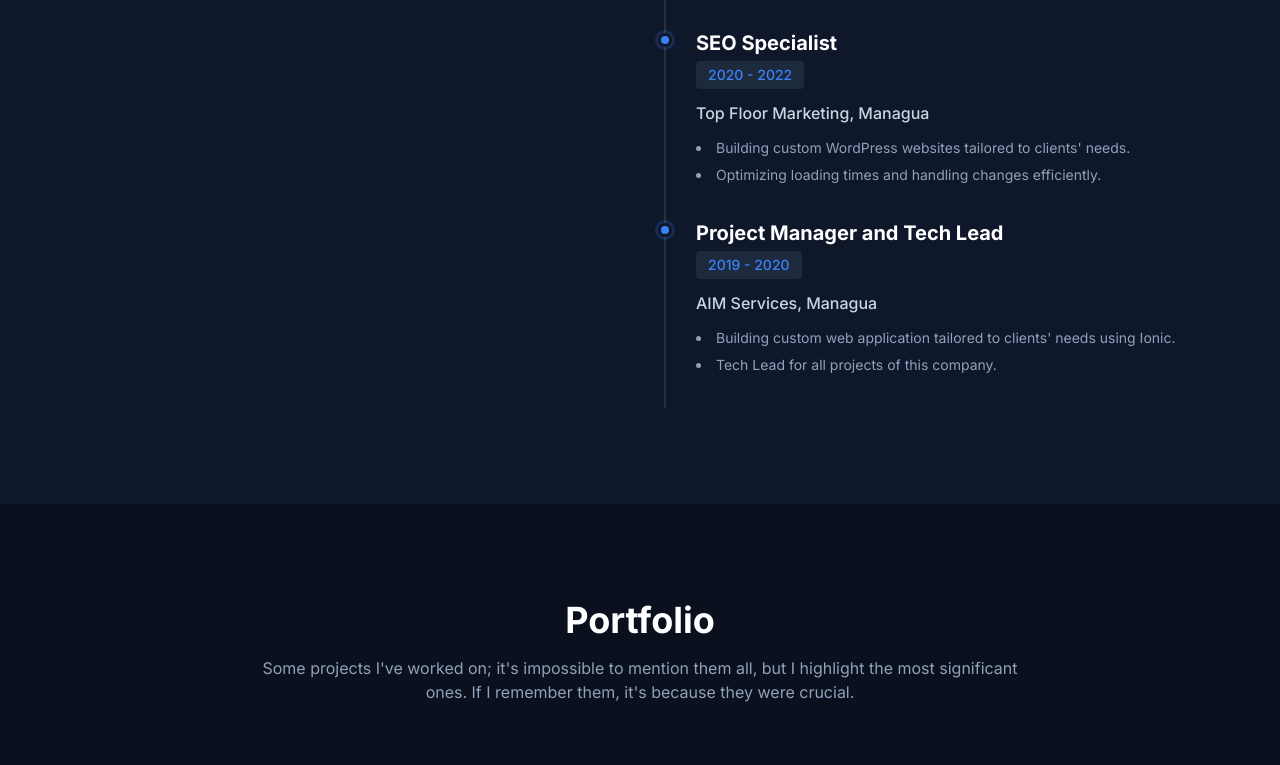
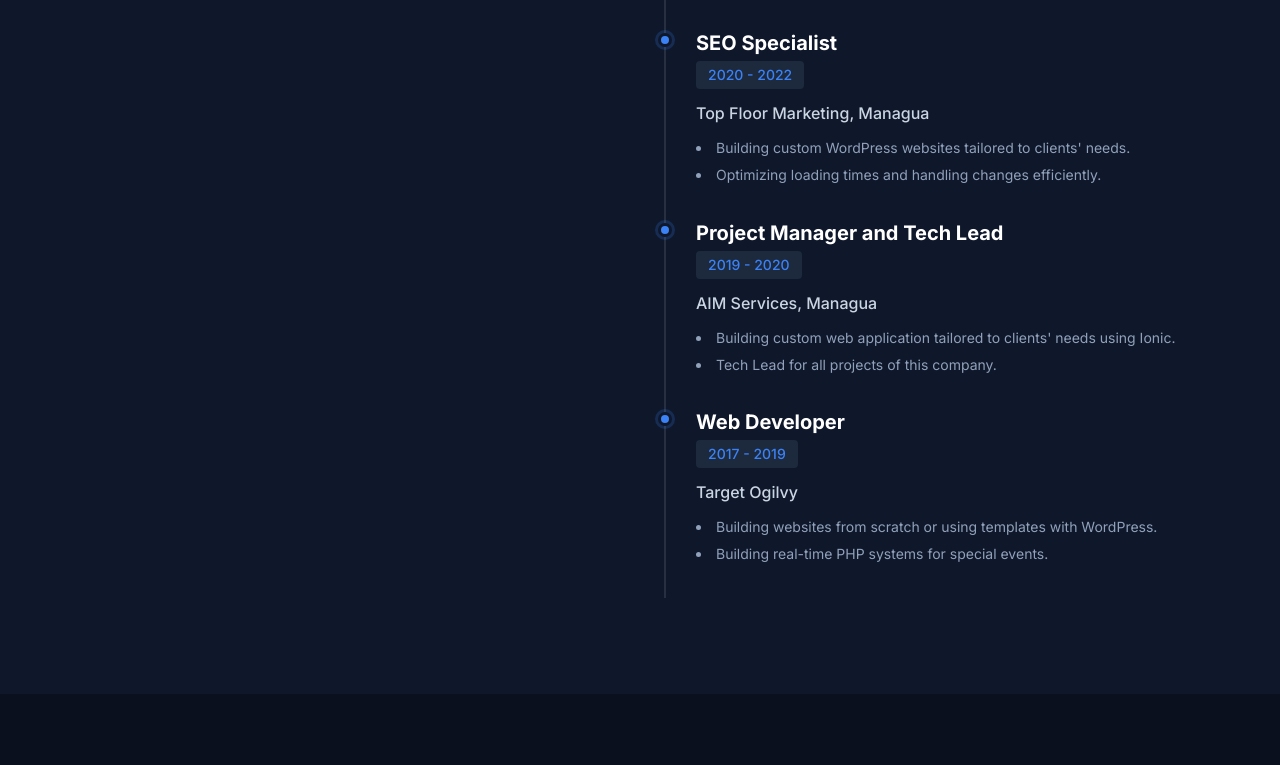
Before and after one commit to Omazon/resume, a website: page index.html in a window 1280 px wide. Shown: the part 2948-3713 px from the top of the page. Drawn offline with nearby package versions, Linux system fonts and the light colour scheme.

Commit message:
target added

```diff
--- a/index.html
+++ b/index.html
@@ -326,6 +326,18 @@
               <ul class="text-slate-400 text-sm leading-relaxed list-disc list-inside space-y-1">
                 <li>Building custom web application tailored to clients' needs using Ionic.</li>
                 <li>Tech Lead for all projects of this company.</li>
+              </ul>
+            </div>
+
+            <div class="timeline-item">
+              <div class="timeline-dot"></div>
+              <h4 class="text-xl font-bold text-white mb-1">Web Developer</h4>
+              <span class="inline-block py-1 px-3 rounded bg-slate-800 text-primary text-sm font-medium mb-3">2017 -
+                2019</span>
+              <p class="text-slate-300 font-medium mb-3">Target Ogilvy</p>
+              <ul class="text-slate-400 text-sm leading-relaxed list-disc list-inside space-y-1">
+                <li>Building websites from scratch or using templates with WordPress.</li>
+                <li>Building real-time PHP systems for special events.</li>
               </ul>
             </div>
           </div>
```
